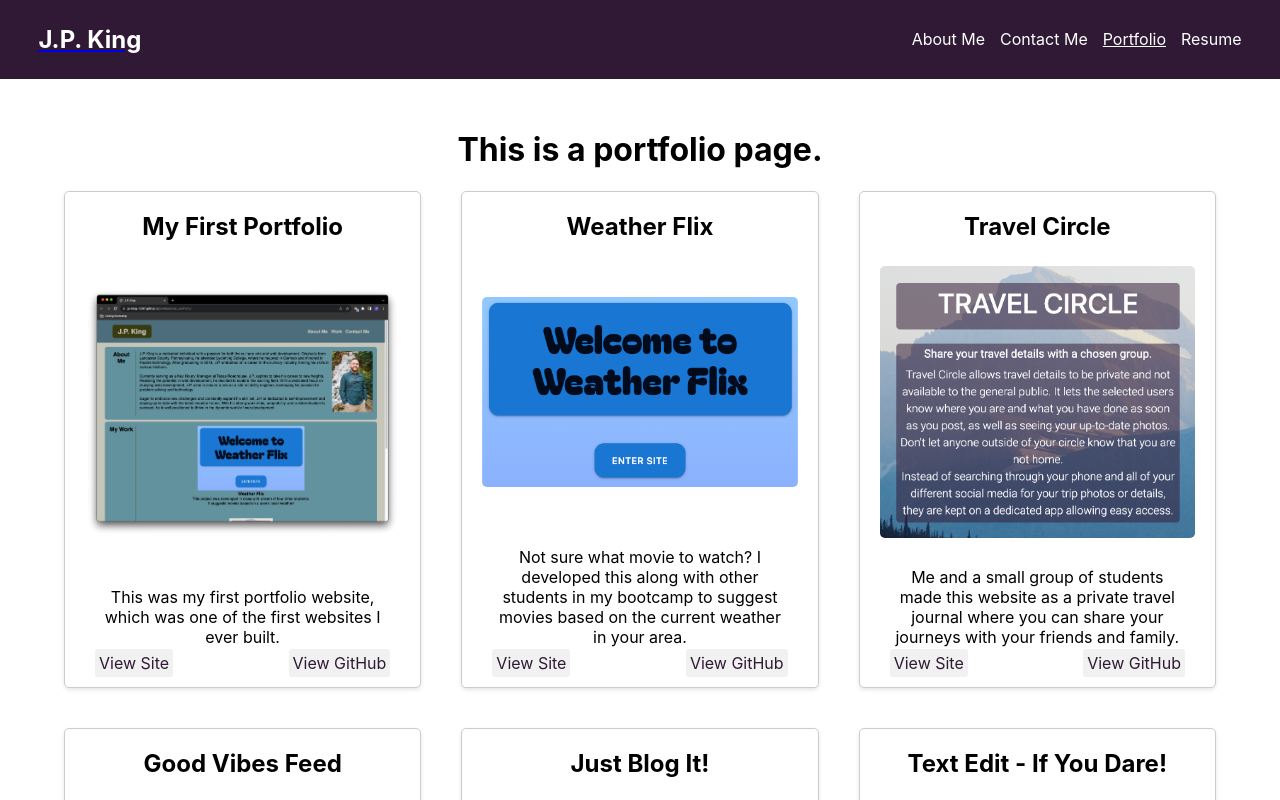
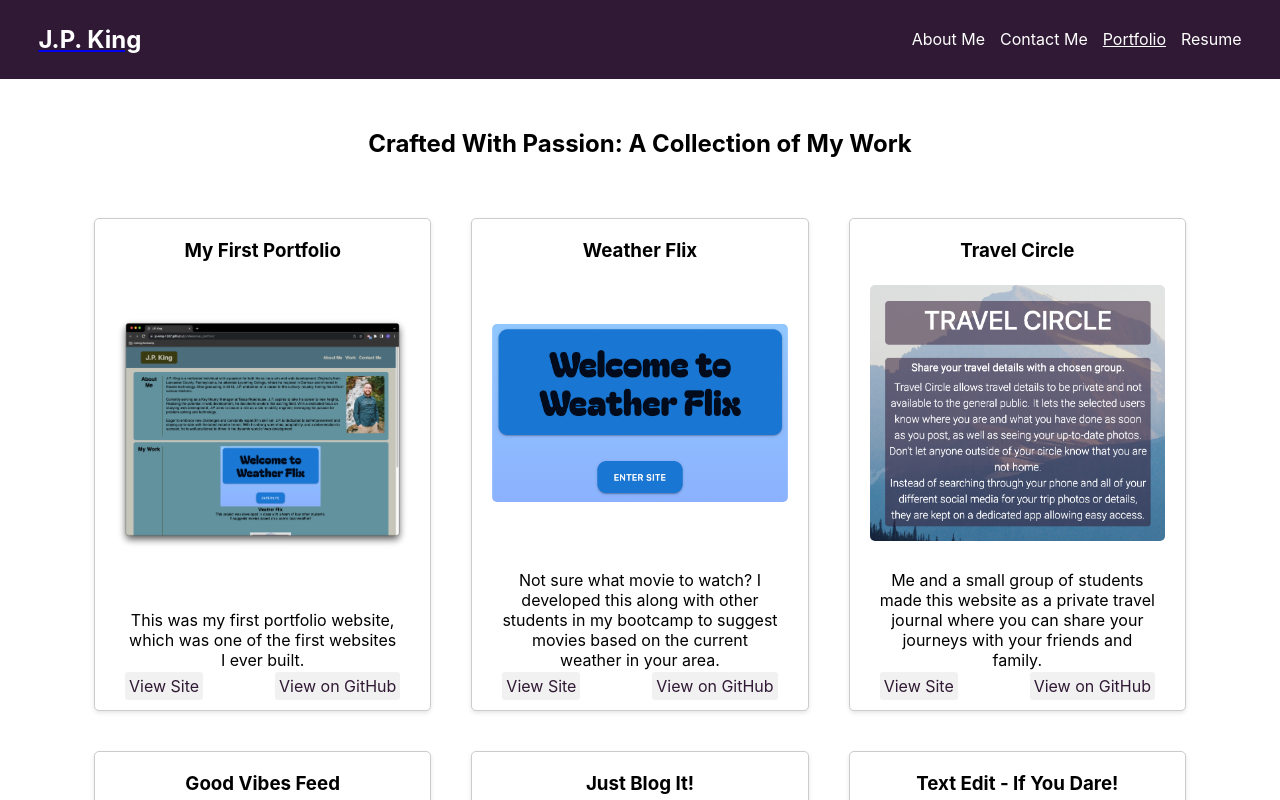
Before and after one commit to jp-king-1337/react_portfolio, a React (Create React App) app: page /portfolio in a window 1280 px wide. Shown: the top 800 px of the page. Built offline with nearby package versions, Linux system fonts and the light colour scheme.

Commit message:
Styling and other updates

```diff
--- a/public/index.html
+++ b/public/index.html
@@ -24,7 +24,7 @@
       work correctly both with client-side routing and a non-root public URL.
       Learn how to configure a non-root public URL by running `npm run build`.
     -->
-    <title>React App</title>
+    <title>J.P. King</title>
   </head>
   <body>
     <noscript>You need to enable JavaScript to run this app.</noscript>
--- a/src/components/Project.js
+++ b/src/components/Project.js
@@ -1,14 +1,14 @@
 export default function Project({ title, imageSource, description, deployedLink, githubLink }) {
     return (
         <div className="project-card">
-            <h2 className="project-title">{title}</h2>
+            <h3 className="project-title">{title}</h3>
             <a href={deployedLink} target="_blank" rel="noopener noreferrer">
                 <img className="project-image" src={imageSource} alt={title} />
             </a>
             <p className="project-description">{description}</p>
             <div className="project-links">
                 <a className="deployed-link" href={deployedLink} target="_blank" rel="noopener noreferrer">View Site</a>
-                <a className="github-link" href={githubLink} target="_blank" rel="noopener noreferrer">View GitHub</a>
+                <a className="github-link" href={githubLink} target="_blank" rel="noopener noreferrer">View on GitHub</a>
             </div>
         </div>
     );
--- a/src/index.css
+++ b/src/index.css
@@ -211,7 +211,7 @@ button[type="submit"]:hover {
     flex-wrap: wrap;
     justify-content: center;
     justify-content: space-around;
-    margin: -20px;
+    margin: 20px 10px;
 }
 
 .project-card {
--- a/src/pages/Portfolio.js
+++ b/src/pages/Portfolio.js
@@ -5,7 +5,7 @@ export default function Portfolio() {
     return (
         <>
             <div className="app-container">
-                <h1 className="text-center">This is a portfolio page.</h1>
+                <h2 className="text-center">Crafted With Passion: A Collection of My Work</h2>
                 <div className="project-list">
                     {projectData.map((project, index) => (
                         <Project
```
